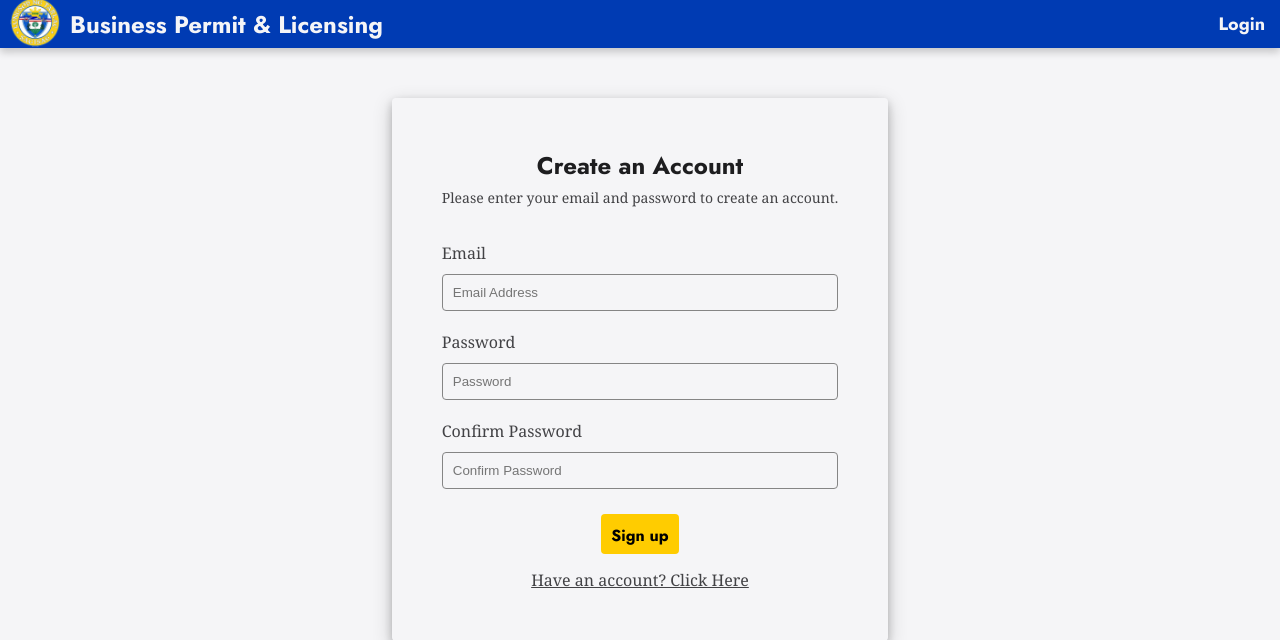
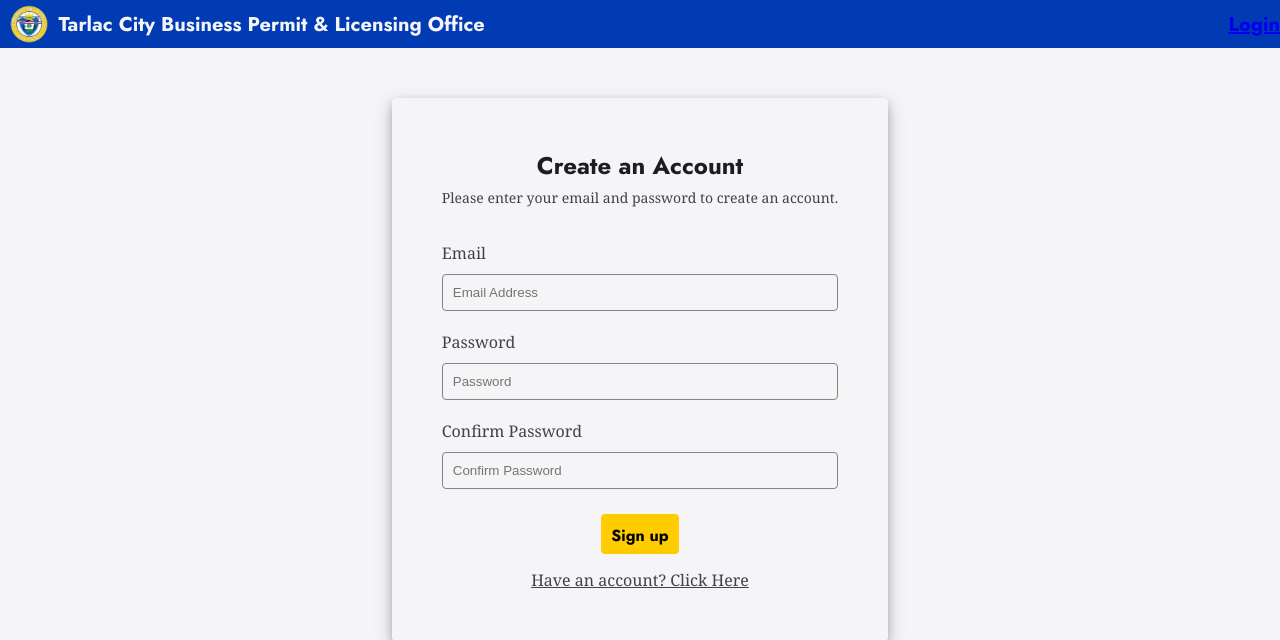
Before and after one commit to DL-GIT101/busReg_capstone, a PHP site: page /user/register.php in a window 1280 px wide. Shown: the top 640 px of the page. Run offline with PHP 8.4, Linux system fonts and the light colour scheme; data that the repository does not hold is empty; a stand-in replaces the project's code that opens the database connection.

Commit message:
Recode nav logo

```diff
--- a/css/style.css
+++ b/css/style.css
@@ -35,33 +35,21 @@ nav {
     justify-content: space-between;
     align-items: center;
     font-family: 'Jost', sans-serif;
-    box-shadow: 0 4px 8px 0 rgba(0, 0, 0, 0.2);
     color: rgb(245, 245, 247);
-    font-size: 24px;
+    font-size: 20px;
 }
 
-nav > p {
-    padding-left: 15px;
+#nav_logo {
+    display: flex;
+    align-items: center;
+    height: 100%;
+    cursor: pointer;
 }
 
-#logo > a {
-    display: flex;
-    text-decoration: none;
-}
-
-img {
-    height: 150px;
-}
-
-#logo > a > p {
-    color: rgb(245, 245, 247);
-    font-size: 24px;
-    padding: 15px 0px;
-}
-
-#logo > a > img {
-    height: 50px;
-    padding: 5px 10px;
+#nav_logo > img {
+    height: 80%;
+    object-fit: cover;
+    padding: 0px 10px;
 }
 
 #user {
--- a/user/register.php
+++ b/user/register.php
@@ -176,22 +176,20 @@ function validate($data) {
     <meta name="viewport" content="width=device-width, initial-scale=1.0">
     <link rel="stylesheet" href="../css/style.css">
     <!-- Javascript -->
+    <script src="../js/script.js" defer></script>
     <script src="../js/form.js" defer></script>
-
     <title>Register</title>
 </head>
 
 <body>
 
     <nav>
-        <div id="logo">
-         <a href="../index.php">
-             <img src="../img/Tarlac_City_Seal.png" alt="Tarlac_City_Seal">
-             <p>Business Permit & Licensing</p>
-         </a>
+        <div id="nav_logo">
+                <img src="../img/Tarlac_City_Seal.png" alt="Tarlac City Seal">
+                <p>Tarlac City Business Permit & Licensing Office</p>
         </div>
 
-        <div id="user">
+        <div id="account">
              <a href="../login.php">Login</a>
         </div>
     </nav>
```
